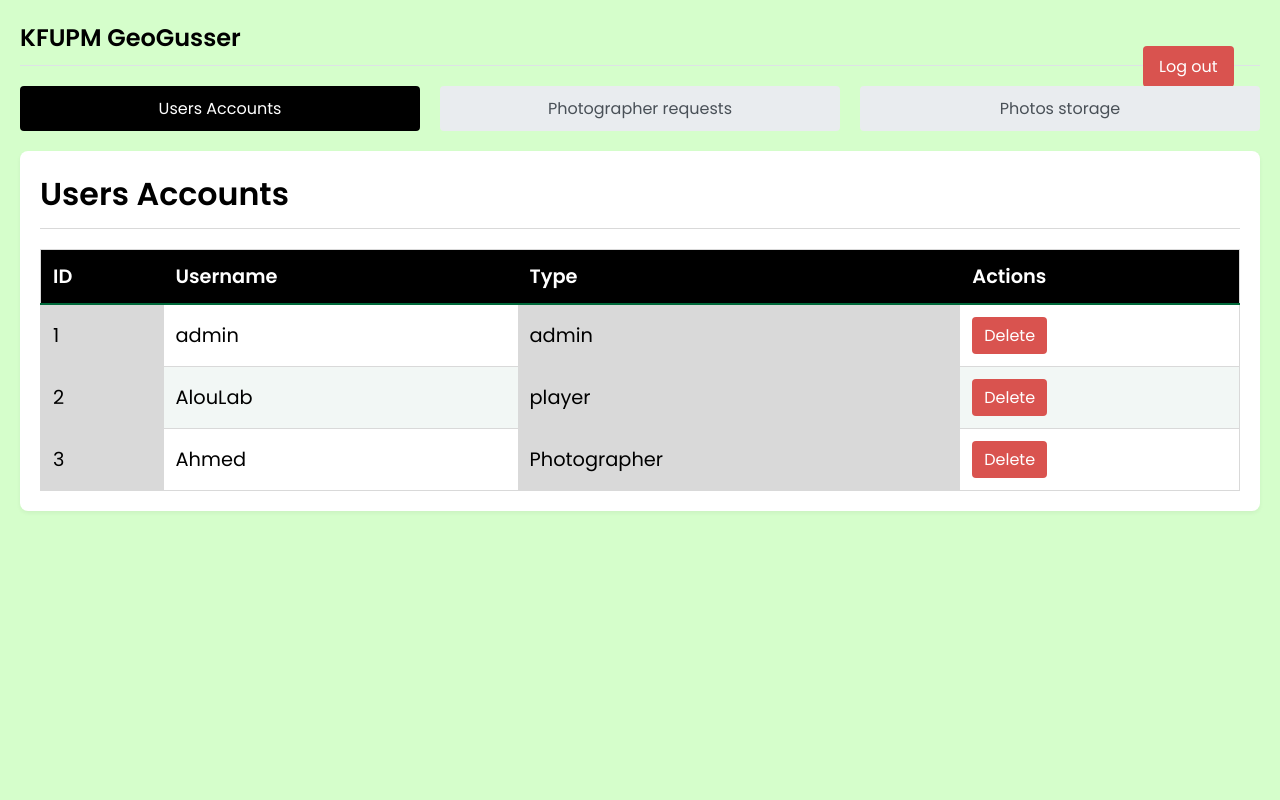
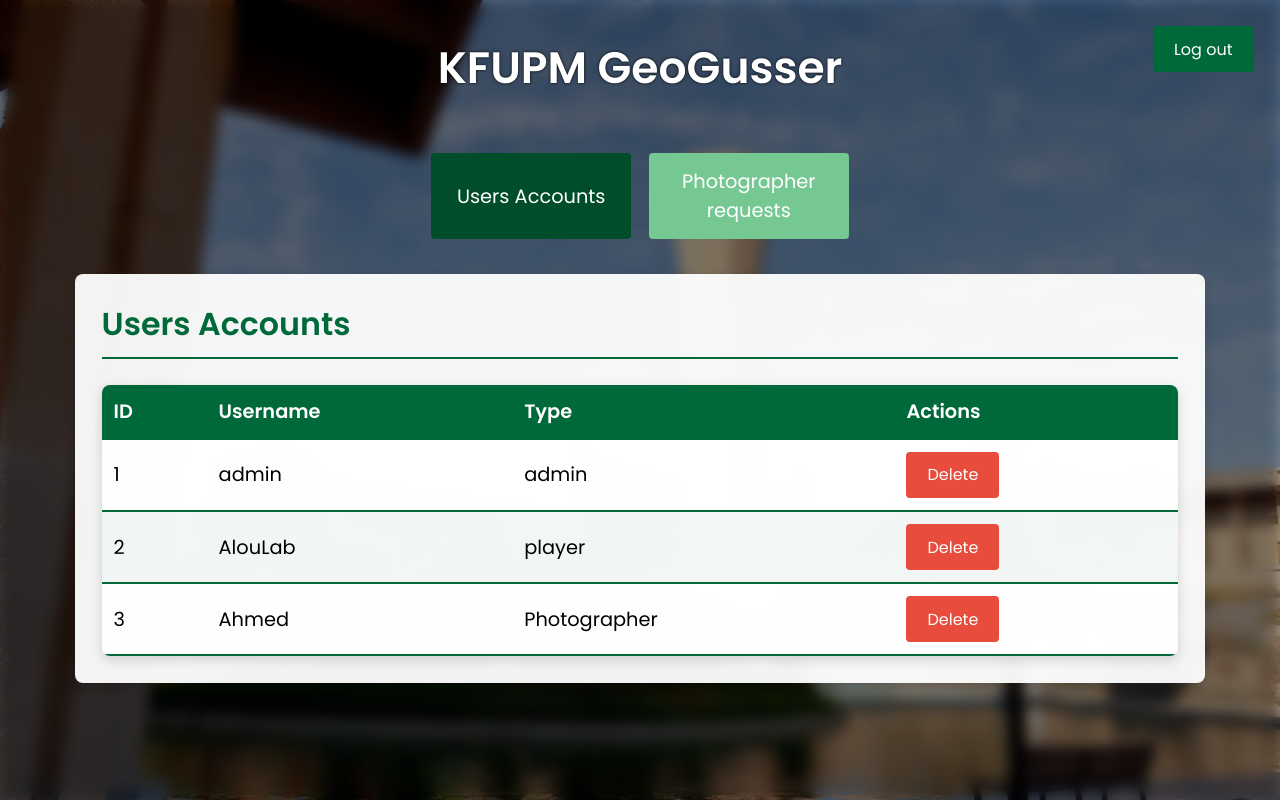
Before and after one commit to coderbasil/KFUPM-GeoGuesser, a React (Create React App) app: page /admin in a window 1280 px wide. Built offline with nearby package versions, Linux system fonts and the light colour scheme.

Commit message:
changed the style of the admin page to match the style of the web app

```diff
--- a/src/pages-css/Admin.css
+++ b/src/pages-css/Admin.css
@@ -1,120 +1,149 @@
-body {
-  background-color: #D5FECB;
+* {
   margin: 0;
   padding: 0;
-  font-family: 'Arial, sans-serif';
+  box-sizing: border-box;
+  font-family: "Poppins", sans-serif;
+  font-size: 1.1rem;
+}
+html,
+body {
+  height: 100%;
 }
 
 .admin-container {
-  padding: 20px;
-  background-color: #D5FECB;
+  background: url("../../public/assets/kfupm-bg.jpg") fixed center/cover;
   min-height: 100vh;
+  position: relative;
+  overflow-y: auto;
+}
+.admin-container::before {
+  content: "";
+  position: fixed;
+  inset: 0;
+  backdrop-filter: blur(7px) brightness(0.7);
+  background: rgba(0, 0, 0, 0.3);
+  z-index: 0;
 }
 
 .admin-header {
+  position: relative;
+  z-index: 1;
   display: flex;
-  justify-content: space-between;
+  flex-direction: column;
   align-items: center;
-  margin-bottom: 20px;
-  padding-bottom: 10px;
-  border-bottom: 1px solid #dee2e6;
+  padding: 2rem;
+  text-align: center;
+}
+.admin-title {
+  color: #fff;
+  text-shadow: 0 0 3px #000;
+  font-size: 2.5rem;
+  margin-bottom: 1rem;
+}
+.logout-button {
+  position: absolute;
+  top: 1.5rem;
+  right: 1.5rem;
+  background: #00693a;
+  color: #fff;
+  border: none;
+  padding: 0.6rem 1.2rem;
+  border-radius: 4px;
+  cursor: pointer;
+  z-index: 2;
+  transition: background 0.3s, color 0.3s;
+}
+.logout-button:hover {
+  background: #fff;
+  color: #00693a;
 }
 
-.admin-title {
-  color: #000000;
-  margin: 0;
-  font-size: 24px;
+.admin-nav {
+  position: relative;
+  z-index: 1;
+  display: flex;
+  justify-content: center;
+  gap: 1rem;
+  margin-bottom: 2rem;
 }
-
-.logout-button {
-  padding: 8px 16px;
-  background-color: #d9534f;
-  color: white;
+.nav-button {
+  flex: 1;
+  max-width: 200px;
+  padding: 0.8rem 1rem;
+  background: #76c893;
+  color: #fff;
   border: none;
   border-radius: 4px;
   cursor: pointer;
-  transition: background-color 0.3s;
+  font-size: 1.1rem;
+  transition: background 0.3s;
+}
+.nav-button:hover {
+  background: #66bb6a;
+}
+.nav-button.active {
+  background: #004d29;
 }
 
-.logout-button:hover {
-  background-color: #c9302c;
+.table-wrapper {
+  background: rgba(255, 255, 255, 0.95);
+  padding: 1.5rem;
+  border-radius: 8px;
+  box-shadow: 0 4px 12px rgba(0, 0, 0, 0.15);
+  margin-bottom: 2rem;
 }
 
-.admin-nav {
-  display: flex;
-  justify-content: center;
-  gap: 20px;
-  margin-bottom: 20px;
-}
-
-.nav-button {
-  flex: 1;
-  max-width: 400px;
-  text-align: center;
-  padding: 10px 20px;
-  background-color: #e9ecef;
-  border: none;
-  border-radius: 4px;
-  cursor: pointer;
-  transition: all 0.3s;
-  color: #495057;
-}
-
-.nav-button.active,
-.nav-button:hover {
-  background-color: #000000;
-  color: white;
+.admin-table {
+  margin-top: 0;
 }
 
 .admin-main {
-  background-color: white;
-  padding: 20px;
-  border-radius: 8px;
-  box-shadow: 0 2px 4px rgba(0,0,0,0.05);
+  position: relative;
+  z-index: 1;
+  max-width: 1200px;
+  margin: 0 auto 2rem;
+  padding: 0 2rem;
 }
 
-.section-title {
-  color: #000000;
-  margin-top: 0;
-  margin-bottom: 20px;
-  padding-bottom: 10px;
-  border-bottom: 1px solid #d9d9d9;
+.admin-main .section-title {
+  color: #00693a;
+  font-size: 1.8rem;
+  margin-bottom: 1.5rem;
+  padding-bottom: 0.5rem;
+  border-bottom: 2px solid #00693a;
 }
 
 .admin-table {
   width: 100%;
   border-collapse: collapse;
-  margin-top: 20px;
-  border: 1px solid #d9d9d9;
+  margin-top: 1rem;
+  box-shadow: 0 4px 12px rgba(0, 0, 0, 0.15);
+  background: rgba(255, 255, 255, 0.9);
+  border-radius: 8px;
+  overflow: hidden;
 }
-
-.table-header {
-  background-color: #000000;
-  color: #ffffff;
+.admin-table th,
+.admin-table td {
   padding: 12px;
   text-align: left;
+  border-bottom: 2px solid #00693a;
 }
-
-.table-cell {
-  padding: 12px;
-  border-bottom: 1px solid #d9d9d9;
-  color: #000000;
+.admin-table th {
+  background: #00693a;
+  color: #fff;
+}
+.admin-table tr:nth-child(even) {
+  background: rgba(0, 105, 58, 0.05);
 }
 
 .delete-button {
-  padding: 6px 12px;
-  background-color: #d9534f;
-  color: white;
+  padding: 0.6rem 1.2rem;
+  background: #e74c3c;
+  color: #fff;
   border: none;
   border-radius: 4px;
   cursor: pointer;
-  transition: background-color 0.3s;
 }
-
 .delete-button:hover {
-  background-color: #c9302c;
+  background: #c0392b;
 }
-
-.table-cell:nth-child(odd) {
-  background-color: #d9d9d9;
-}
--- a/src/pages/Admin.jsx
+++ b/src/pages/Admin.jsx
@@ -1,53 +1,49 @@
-import React, { useState } from 'react';
-import '../pages-css/Admin.css';
+import React, { useState } from "react";
+import "../pages-css/Admin.css";
 
 const Admin = () => {
-  const [activeTab, setActiveTab] = useState('users');
+  const [activeTab, setActiveTab] = useState("users");
   const [users, setUsers] = useState([
-    { id: 1, username: 'admin', type: 'admin' },
-    { id: 2, username: 'AlouLab', type: 'player' },
-    { id: 3, username: 'Ahmed', type: 'Photographer' }
+    { id: 1, username: "admin", type: "admin" },
+    { id: 2, username: "AlouLab", type: "player" },
+    { id: 3, username: "Ahmed", type: "Photographer" },
   ]);
 
-  const handleLogout = () => {
-
-  };
+  const handleLogout = () => {};
 
   const handleDeleteUser = (id) => {
-    setUsers(users.filter(user => user.id !== id));
+    setUsers(users.filter((user) => user.id !== id));
   };
 
   return (
     <div className="admin-container">
       <header className="admin-header">
         <h1 className="admin-title">KFUPM GeoGusser</h1>
-        <button className="logout-button" onClick={handleLogout}>Log out</button>
+        <button className="logout-button" onClick={handleLogout}>
+          Log out
+        </button>
       </header>
 
       <nav className="admin-nav">
         <button
-          className={`nav-button ${activeTab === 'users' ? 'active' : ''}`}
-          onClick={() => setActiveTab('users')}
+          className={`nav-button ${activeTab === "users" ? "active" : ""}`}
+          onClick={() => setActiveTab("users")}
         >
           Users Accounts
         </button>
         <button
-          className={`nav-button ${activeTab === 'photographers' ? 'active' : ''}`}
-          onClick={() => setActiveTab('photographers')}
+          className={`nav-button ${
+            activeTab === "photographers" ? "active" : ""
+          }`}
+          onClick={() => setActiveTab("photographers")}
         >
           Photographer requests
-        </button>
-        <button
-          className={`nav-button ${activeTab === 'photos' ? 'active' : ''}`}
-          onClick={() => setActiveTab('photos')}
-        >
-          Photos storage
         </button>
       </nav>
 
       <main className="admin-main">
-        {activeTab === 'users' && (
-          <>
+        {activeTab === "users" && (
+          <div className="table-wrapper">
             <h2 className="section-title">Users Accounts</h2>
             <table className="admin-table">
               <thead>
@@ -59,7 +55,7 @@ const Admin = () => {
                 </tr>
               </thead>
               <tbody>
-                {users.map(user => (
+                {users.map((user) => (
                   <tr key={user.id}>
                     <td className="table-cell">{user.id}</td>
                     <td className="table-cell">{user.username}</td>
@@ -76,10 +72,8 @@ const Admin = () => {
                 ))}
               </tbody>
             </table>
-          </>
+          </div>
         )}
-
-
       </main>
     </div>
   );
```
